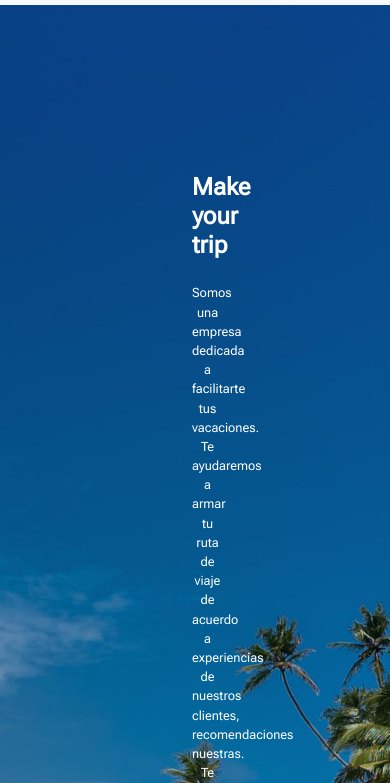
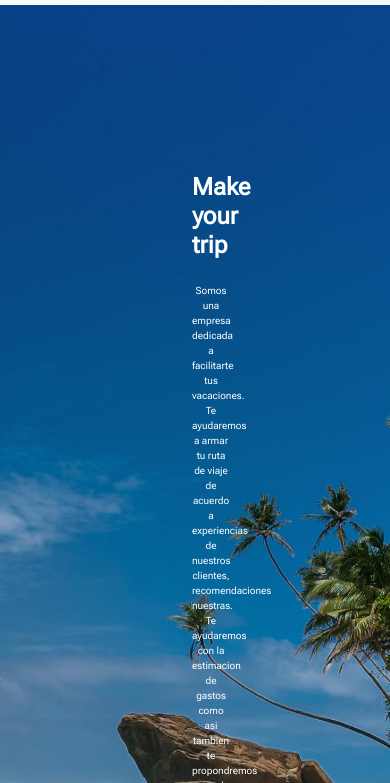
Before and after one commit to walmarb/MakeYourTrip_CoderHouse, a website: page index.html in a window 390 px wide. Shown: the part 61-844 px from the top of the page. Drawn offline with nearby package versions, Linux system fonts and the light colour scheme.

Commit message:
fix responsive

```diff
--- a/scss/utilities/_mediaqueries.scss
+++ b/scss/utilities/_mediaqueries.scss
@@ -50,10 +50,9 @@
 
         &__descripcion {
             color: white;
-            font-size: 0.8rem;
+            font-size: 10px;
             padding-top: 1rem;
-            width: 90%;
-            padding-left: 2rem;
+            width: 100%;
         }
     }
 
```
Also changed, not shown: css/styles.css.
